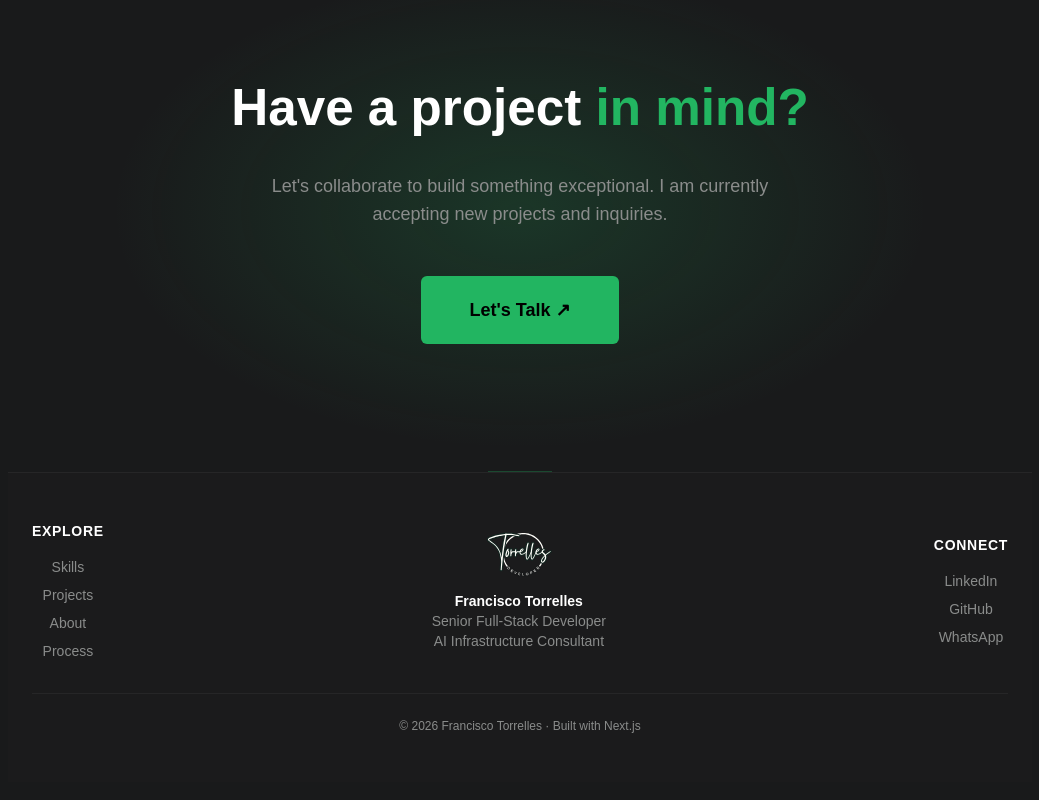
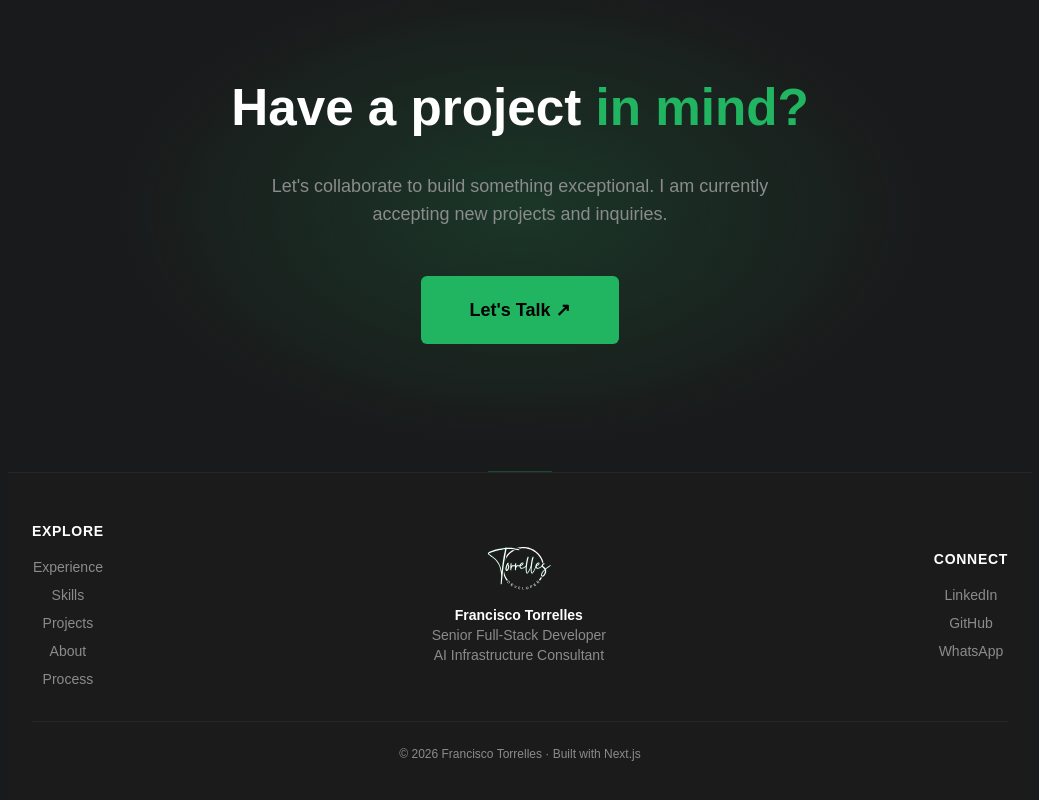
Before and after one commit to ftorrelles/portfolio-AI, a Next.js app: page /en in a window 1280 px wide. Shown: the part 5469-6269 px from the top of the page, without its empty margins (120-1159 px from the left). Built offline with nearby package versions, Linux system fonts and the light colour scheme.

Commit message:
fix(footer): add Experience anchor to footer nav list
Footer's explore list was missing the new Experience section added
in this same slice, so it fell out of sync with the main nav.

```diff
--- a/src/components/sections/Footer.tsx
+++ b/src/components/sections/Footer.tsx
@@ -10,7 +10,9 @@ export default function Footer({ t }: { t: any }) {
     'Skills ': '#skills',
     'Projects': '#proyectos',
     'About': '#sobre-mi',
-    'Process': '#proceso'
+    'Process': '#proceso',
+    'Experience': '#experiencia',
+    'Experiencia': '#experiencia'
   };
 
   return (
--- a/src/messages/en.json
+++ b/src/messages/en.json
@@ -128,7 +128,7 @@
     "role1": "Senior Full-Stack Developer",
     "role2": "AI Infrastructure Consultant",
     "explore_title": "Explore",
-    "explore": ["Skills","Projects","About","Process"],
+    "explore": ["Experience","Skills","Projects","About","Process"],
     "connect_title": "Connect",
     "connect": [
       { "name": "LinkedIn", "url": "https://linkedin.com/in/francisco-torrelles-227771209" },
--- a/src/messages/es.json
+++ b/src/messages/es.json
@@ -128,7 +128,7 @@
     "role1": "Senior Full-Stack Developer",
     "role2": "AI Infrastructure Consultant",
     "explore_title": "Explorar",
-    "explore": ["Habilidades","Proyectos","Sobre mí","Proceso"],
+    "explore": ["Experiencia","Habilidades","Proyectos","Sobre mí","Proceso"],
     "connect_title": "Conectar",
     "connect": [
       { "name": "LinkedIn", "url": "https://linkedin.com/in/francisco-torrelles-227771209" },
```
